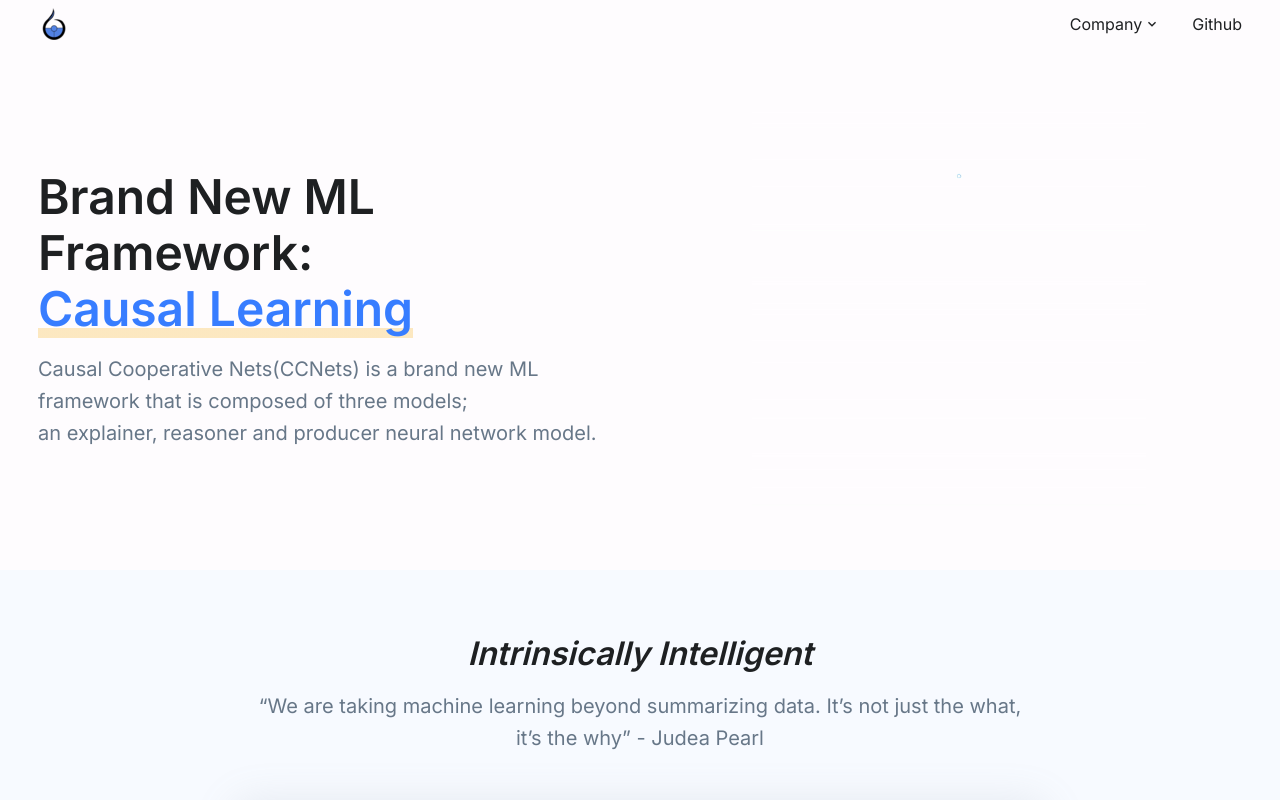
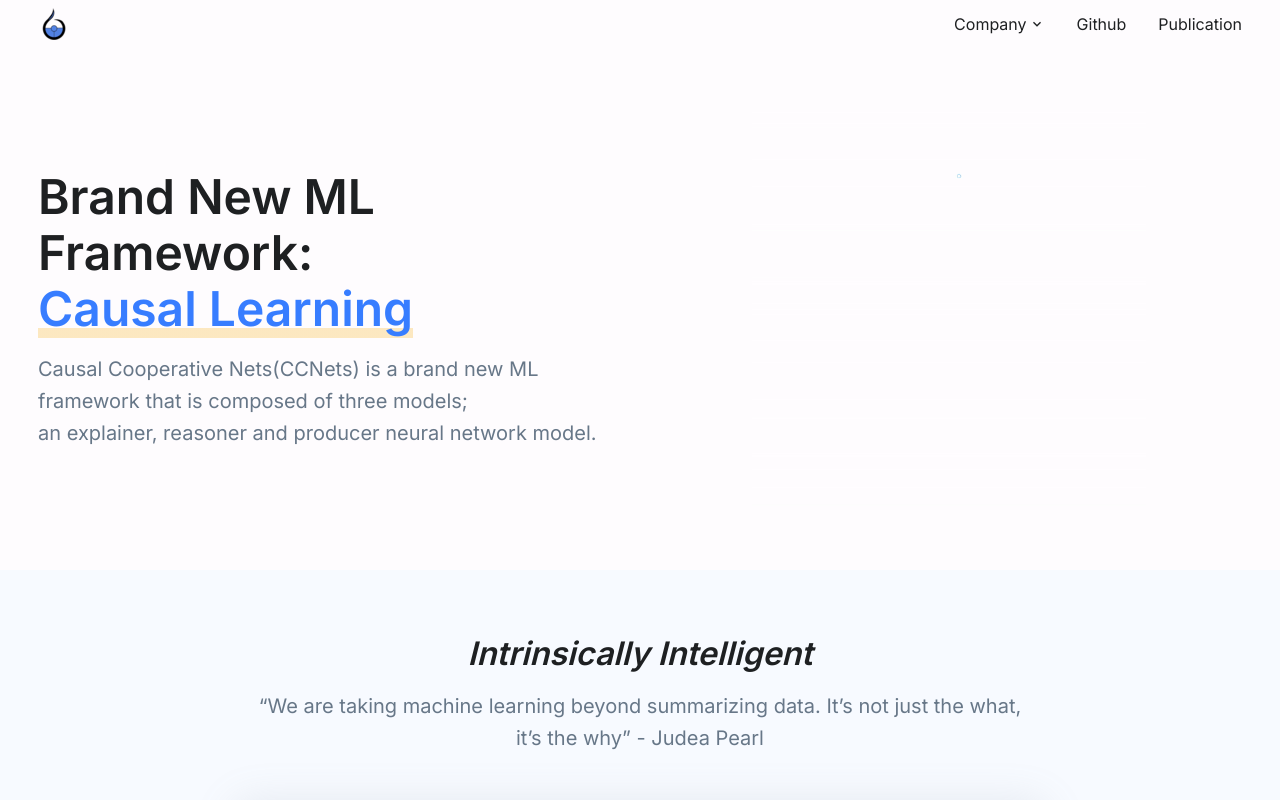
Before and after one commit to ccnets-org/ccnets-web, a React (Create React App) app: page / in a window 1280 px wide. Shown: the top 800 px of the page. Built offline with nearby package versions, Linux system fonts and the light colour scheme; grey boxes are pictures that could not be loaded.

Commit message:
Feat: add publication button

```diff
--- a/src/layouts/Main/components/Footer/Footer.tsx
+++ b/src/layouts/Main/components/Footer/Footer.tsx
@@ -57,6 +57,17 @@ const Footer = (): JSX.Element => {
                 Github
               </Link>
             </Box>
+            <Box marginTop={1} marginRight={2}>
+              <Link
+                underline="none"
+                component="a"
+                href="https://patents.google.com/patent/WO2022164299A1"
+                color="text.primary"
+                variant={'subtitle2'}
+              >
+                Publication
+              </Link>
+            </Box>
           </Box>
         </Box>
       </Grid>
--- a/src/layouts/Main/components/Topbar/Topbar.tsx
+++ b/src/layouts/Main/components/Topbar/Topbar.tsx
@@ -65,6 +65,16 @@ const Topbar = ({
             Github
           </Link>
         </Box>
+        <Box marginLeft={4}>
+          <Link
+            underline="none"
+            component="a"
+            href="https://patents.google.com/patent/WO2022164299A1"
+            color={'text.primary'}
+          >
+            Publication
+          </Link>
+        </Box>
       </Box>
       <Box sx={{ display: { xs: 'flex', md: 'none' } }} alignItems={'center'}>
         <Button
```
